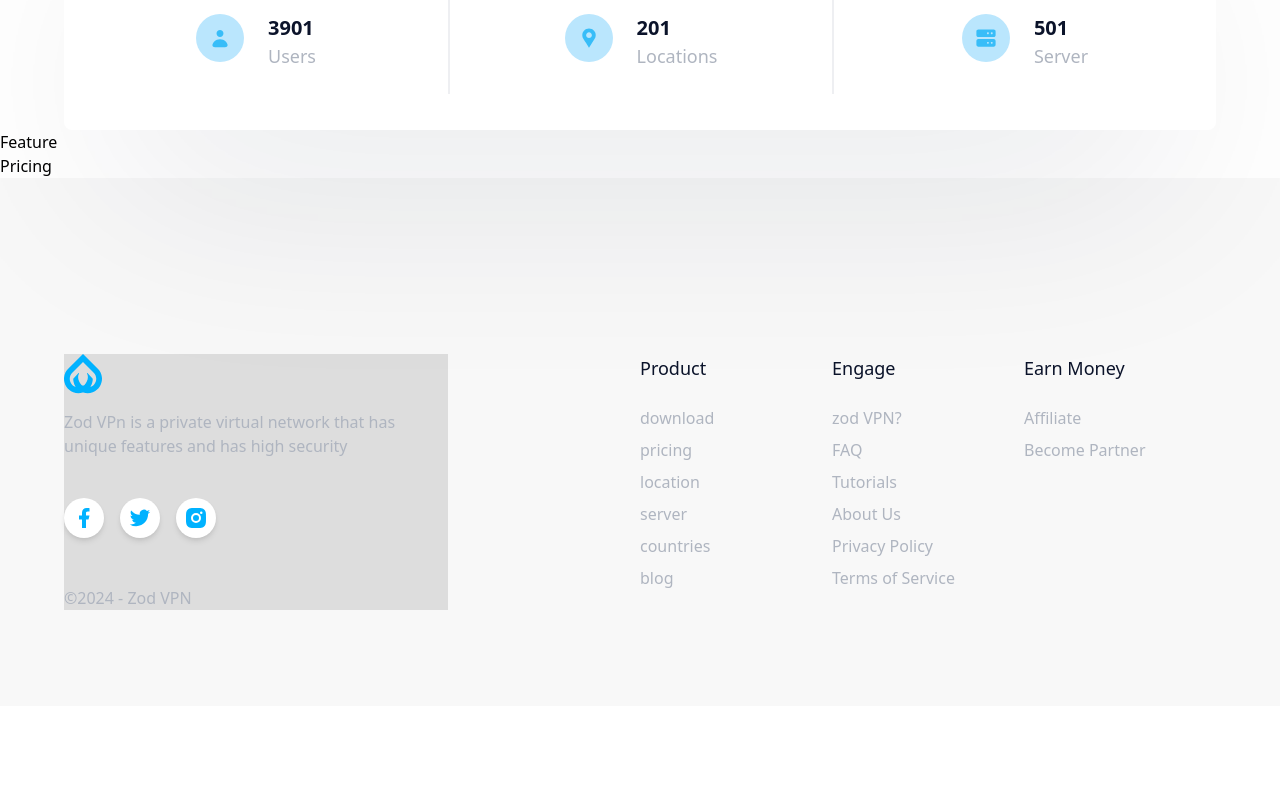
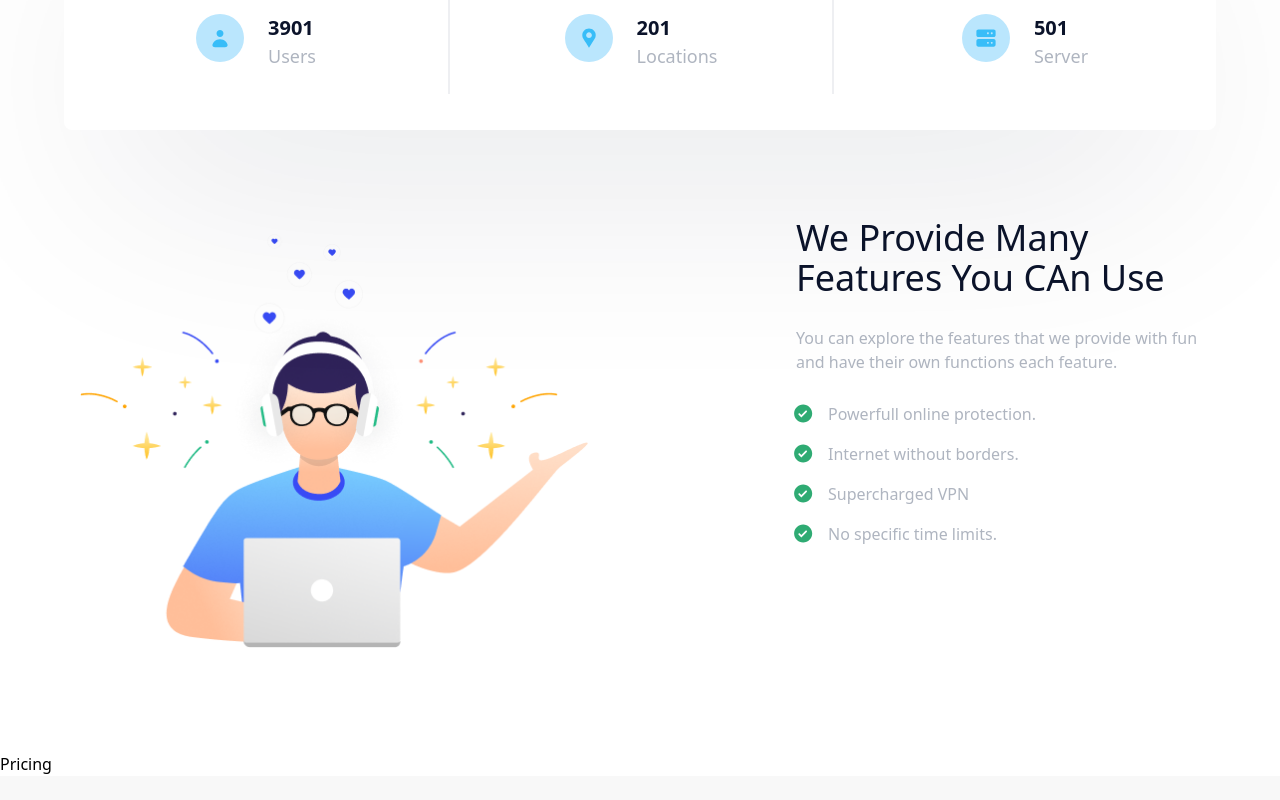
Before and after one commit to KamronAkhmedov/zod_vpn_landing_page, a React (Vite) app: page / in a window 1280 px wide. Shown: the part 620-1420 px from the top of the page. Before the commit the page ends 1326 px from the top, so only its background shows below. Built offline with nearby package versions, Linux system fonts and the light colour scheme.

Commit message:
feature section is done

```diff
--- a/src/components/Feature.tsx
+++ b/src/components/Feature.tsx
@@ -1,8 +1,65 @@
-import React from 'react'
+import React, { useMemo } from 'react'
+import getScrollAnimation from '../utils/getScrollAnimation'
+import AnimationWrapper from '../layout/AnimationWrapper'
+import FeatureImg from '../assets/feature-image.png'
+import { FEATURES } from '../constants'
+import { motion } from 'framer-motion'
 
 const Feature = () => {
+  const scrollAnimation = useMemo(() => getScrollAnimation(), [])
+
   return (
-    <div>Feature</div>
+    <div className='max-w-screen-xl mt-8 mb-6 sm:mt-14 sm:mb-14 px-6 sm:px-8 lg:px-16 mx-auto'>
+      <div className='grid grid-flow-row sm:grid-flow-col grid-cols-1 sm:grid-cols-2 gap-8 py-8 my-12'>
+
+        {/* Left side */}
+        <AnimationWrapper className='flex w-full justify-end'>
+          <motion.div
+            className='h-full w-full p-4'
+            variants={scrollAnimation}
+          >
+            <img
+              src={FeatureImg}
+              height={414}
+              width={508}
+            />
+          </motion.div>
+        </AnimationWrapper>
+
+        {/* Right side */}
+        <AnimationWrapper>
+          <motion.div
+            className='flex flex-col gap-5 items-end justify-center ml-auto w-full lg:w-9/12'
+            variants={scrollAnimation}
+          >
+            <h3 className='text-3xl lg:text-4xl font-medium leading-relaxed text-black-600'>
+              We Provide Many Features You CAn Use
+            </h3>
+            <p className='my-2 text-gray-400'>
+              You can explore the features that we provide with fun and have their own functions each feature.
+            </p>
+            <ul className='text-gray-400 self-start list-inside ml-8 flex flex-col gap-4'>
+              {FEATURES.map((item, i) => (
+                <motion.li
+                  key={i}
+                  className='relative circle-check custom-list'
+                  custom={{ duration: 2 + i }}
+                  variants={scrollAnimation}
+                  whileHover={{
+                    scale: 1.1,
+                    transition: {
+                      duration: 0.2
+                    }
+                  }}
+                >
+                  {item}
+                </motion.li>
+              ))}
+            </ul>
+          </motion.div>
+        </AnimationWrapper>
+      </div>
+    </div>
   )
 }
 
--- a/src/constants/index.tsx
+++ b/src/constants/index.tsx
@@ -53,3 +53,10 @@ export const SOCIALS = [Faceebook, Twitter, Instagram]
 export const PRODUCT = ['download', 'pricing', 'location', 'server', 'countries', 'blog']
 
 export const ENGAGE = ['zod VPN?', 'FAQ', 'Tutorials', 'About Us', 'Privacy Policy', 'Terms of Service']
+
+export const FEATURES = [
+  'Powerfull online protection.',
+  'Internet without borders.',
+  'Supercharged VPN',
+  'No specific time limits.'
+]
--- a/src/index.css
+++ b/src/index.css
@@ -29,3 +29,32 @@ p {
 .aniamtion-hover:hover:after {
   @apply left-0 w-full
 }
+
+li.custom-list:before {
+  /* content: '\2024'; */
+  /* text-indent: -999999px; */
+
+  width: 0.4em;
+  height: 1em;
+  background-repeat: no-repeat;
+
+  background-size: 0.4em 0.7em;
+  background-position: 0 0.3em;
+  font-size: 300%;
+  top: -0.35em;
+  @apply absolute block
+}
+
+li.circle-check:before {
+  content: '';
+  background-image: url('./assets/icon/circle-tickmark.svg');
+  left: -0.7em;
+  top: -0.4em;
+}
+
+li.check:before {
+  left: -0.5em;
+  background-image: url(./assets/icon/tickmark.svg);
+  top: -0.5em;
+  font-size: 400%;
+}
--- a/src/layout/Footer.tsx
+++ b/src/layout/Footer.tsx
@@ -6,7 +6,7 @@ const Footer = () => {
   return (
     <div className='bg-white-300 pt-44 pb-24'>
       <div className='max-w-screen-xl w-full mx-auto px-6 sm:px-8 lg:px-16 grid grid-rows-6 sm:grid-rows-1 grid-flow-row sm:grid-flow-col grid-cols-3 sm:grid-cols-12'>
-        <div className='bg-gray-500 row-span-2 sm:col-span-4 col-start-1 col-end-4 sm:col-end-5 flex flex-col items-start gap-4'>
+        <div className=' row-span-2 sm:col-span-4 col-start-1 col-end-4 sm:col-end-5 flex flex-col items-start gap-4'>
           <img
             src={LogoVpn}
             alt="logo"
@@ -29,7 +29,7 @@ const Footer = () => {
 
         <div className='row-span-2 sm:col-span-2 sm:col-start-7 sm:col-end-9 flex flex-col'>
           <p className='text-black-600 mb-4 font-medium text-lg'>Product</p>
-          <ul className='text-gray-400'>
+          <ul className='text-gray-400 capitalize'>
             {PRODUCT.map((item, i) => (
               <li key={i} className='my-2 hover:text-primary-400 cursor-pointer transition-all'>
                 {item}
@@ -40,7 +40,7 @@ const Footer = () => {
 
         <div className='row-span-2 sm:col-span-2 sm:col-start-9 sm:col-end-11 flex flex-col'>
           <p className='text-black-600 mb-4 font-medium text-lg'>Engage</p>
-          <ul className='text-gray-400'>
+          <ul className='text-gray-400 capitalize'>
             {ENGAGE.map((item, i) => (
               <li key={i} className='my-2 hover:text-primary-400 cursor-pointer transition-all'>
                 {item}
```
